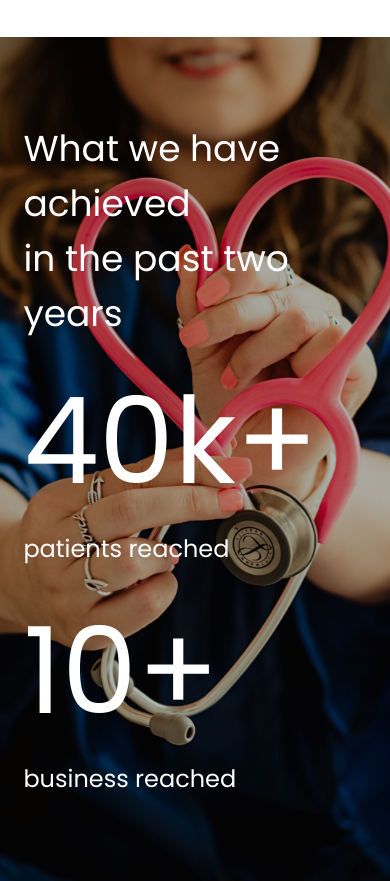
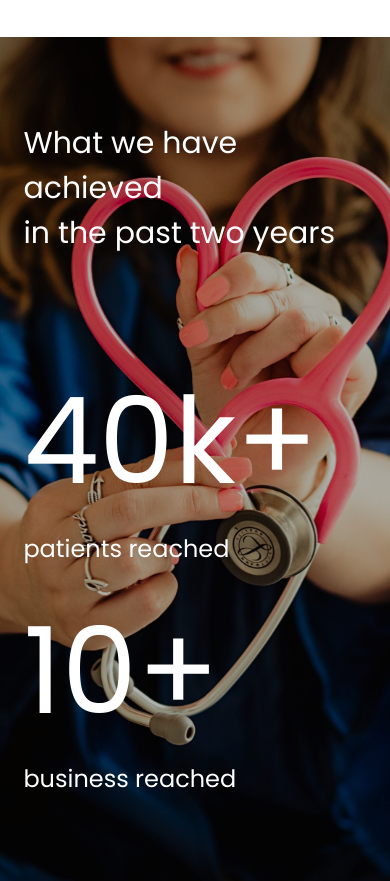
Before and after one commit to Lovethrech/BLOOM-Chel, a Vue app: page / in a window 390 px wide. Shown: the part 3280-4161 px from the top of the page. Built offline with nearby package versions, Linux system fonts and the light colour scheme; some icons are missing.

Commit message:
...working on home-achieved section component.

```diff
--- a/src/components/home/achieved/HomeAchievedDescTop.vue
+++ b/src/components/home/achieved/HomeAchievedDescTop.vue
@@ -18,4 +18,9 @@
         font-size:36px;
     }
 }
+@media screen and (max-width:520px) {
+    .home-achieved-desc-top-main-ctn-name{
+        font-size: 30px;
+    }
+}
 </style>
```
